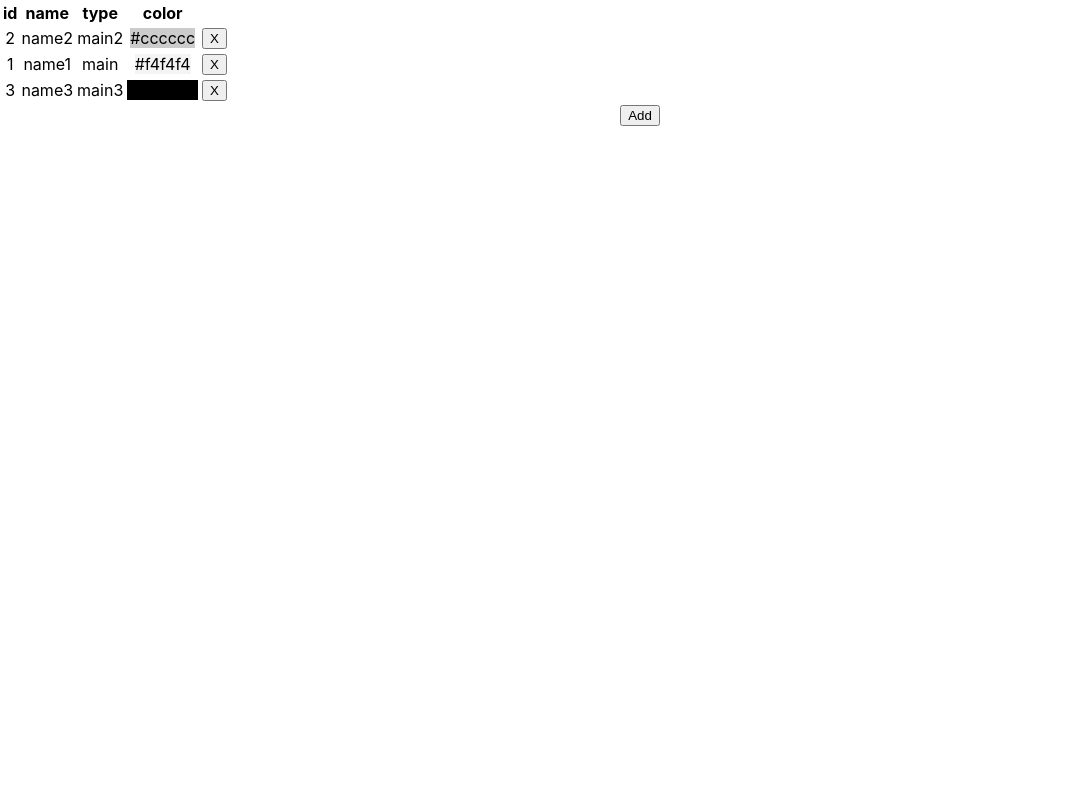
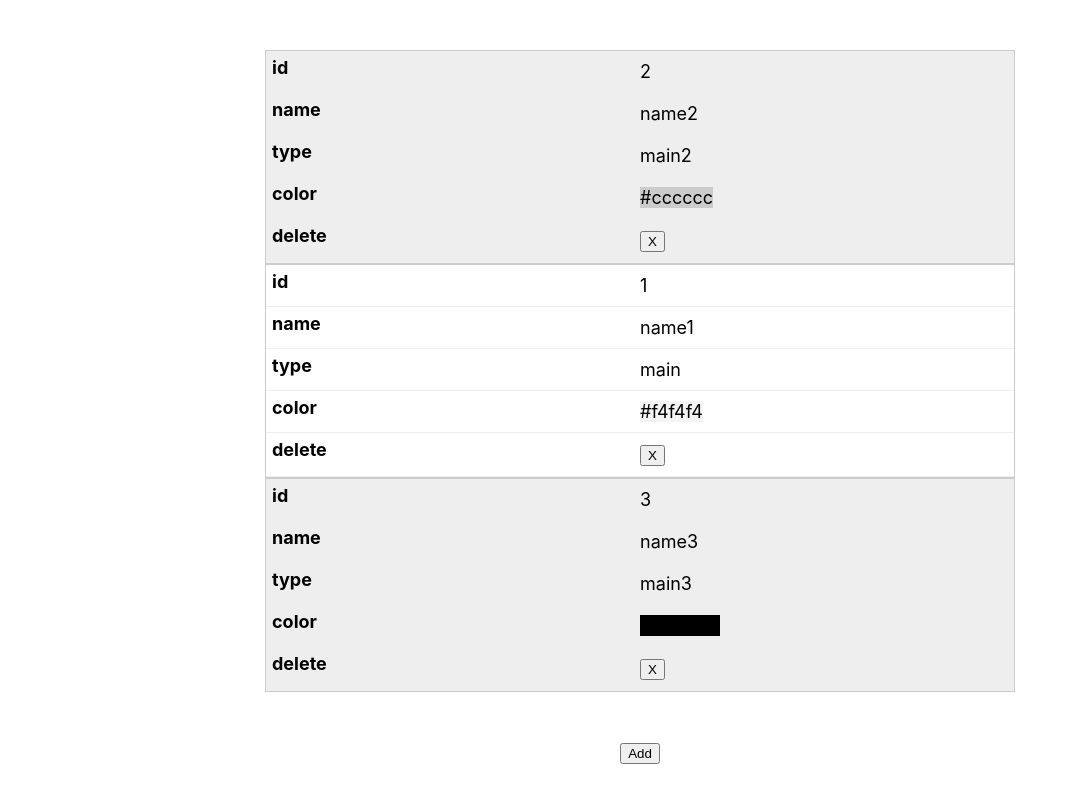
Before and after one commit to makhnev-a/react-test-table, a React (Create React App) app: page / in a window 1280 px wide. Shown: the whole page, without its empty margins (0-1074 px from the left). Built offline with nearby package versions, Linux system fonts and the light colour scheme.

Commit message:
add styles

```diff
--- a/src/App.css
+++ b/src/App.css
@@ -2,37 +2,58 @@
   text-align: center;
 }
 
-.App-logo {
-  height: 40vmin;
-  pointer-events: none;
+tr:nth-of-type(odd) {
+  background: #eee;
 }
 
-@media (prefers-reduced-motion: no-preference) {
-  .App-logo {
-    animation: App-logo-spin infinite 20s linear;
+th {
+  background: #3498db;
+  color: white;
+  font-weight: bold;
+}
+
+td, th {
+  padding: 10px;
+  border: 1px solid #ccc;
+  text-align: left;
+  font-size: 18px;
+}
+
+@media only screen and (max-width: 760px),
+(min-device-width: 768px) and (max-device-width: 1024px)  {
+  table {
+    width: 100%;
+  }
+
+  table, thead, tbody, th, td, tr {
+    display: block;
+  }
+
+  thead tr {
+    position: absolute;
+    top: -9999px;
+    left: -9999px;
+  }
+
+  tr { border: 1px solid #ccc; }
+
+  td {
+    border: none;
+    border-bottom: 1px solid #eee;
+    position: relative;
+    padding-left: 50%;
+  }
+
+  td:before {
+    position: absolute;
+    top: 6px;
+    left: 6px;
+    width: 45%;
+    padding-right: 10px;
+    white-space: nowrap;
+    content: attr(data-column);
+
+    color: #000;
+    font-weight: bold;
   }
 }
-
-.App-header {
-  background-color: #282c34;
-  min-height: 100vh;
-  display: flex;
-  flex-direction: column;
-  align-items: center;
-  justify-content: center;
-  font-size: calc(10px + 2vmin);
-  color: white;
-}
-
-.App-link {
-  color: #61dafb;
-}
-
-@keyframes App-logo-spin {
-  from {
-    transform: rotate(0deg);
-  }
-  to {
-    transform: rotate(360deg);
-  }
-}
--- /dev/null
+++ b/src/components/Table.module.css
@@ -0,0 +1,5 @@
+.table {
+    width: 750px;
+    border-collapse: collapse;
+    margin:50px auto;
+}
--- a/src/components/Table.tsx
+++ b/src/components/Table.tsx
@@ -1,6 +1,7 @@
 import React from "react";
 import {TableRow} from "./TableRow";
 import {TableRowsType} from "../utils/types";
+import styles from './Table.module.css';
 
 type PropsType = {
     table: Array<TableRowsType>
@@ -23,13 +24,14 @@ export const Table = ({table, deleteRow, changeRow}: PropsType) => {
 
     return (
         <>
-            <table>
+            <table className={styles.table}>
                 <thead>
                     <tr>
                         <th>id</th>
                         <th>name</th>
                         <th>type</th>
                         <th>color</th>
+                        <th>delete</th>
                     </tr>
                 </thead>
                 <tbody>
--- a/src/components/TableCell.tsx
+++ b/src/components/TableCell.tsx
@@ -5,6 +5,7 @@ type PropsType = {
     rowName: string
     changeRow: (id: number, rowName: string) => void
     isColor?: boolean
+    dataAttr: string
 };
 
 export const TableCell = (props: PropsType) => {
@@ -31,6 +32,7 @@ export const TableCell = (props: PropsType) => {
         <td
             onClick={onNameActiveClick}
             onBlur={onNameInActiveClick}
+            data-column={props.dataAttr}
         >
             {
                 nameActive
--- a/src/components/TableRow.tsx
+++ b/src/components/TableRow.tsx
@@ -16,11 +16,11 @@ export const TableRow = ({id, name, type, color, deleteRow, changeRow}: PropsTyp
     return (
         <>
             <tr>
-                <td>{id}</td>
-                <TableCell id={id} rowName={name} changeRow={changeRow}/>
-                <TableCell id={id} rowName={type} changeRow={changeRow}/>
-                <TableCell id={id} rowName={color} isColor changeRow={changeRow}/>
-                <td>
+                <td data-column={'id'}>{id}</td>
+                <TableCell id={id} rowName={name} changeRow={changeRow} dataAttr={'name'}/>
+                <TableCell id={id} rowName={type} changeRow={changeRow} dataAttr={'type'}/>
+                <TableCell id={id} rowName={color} isColor changeRow={changeRow} dataAttr={'color'}/>
+                <td data-column={'delete'}>
                     <button onClick={onDeleteRow}>X</button>
                 </td>
             </tr>
```
